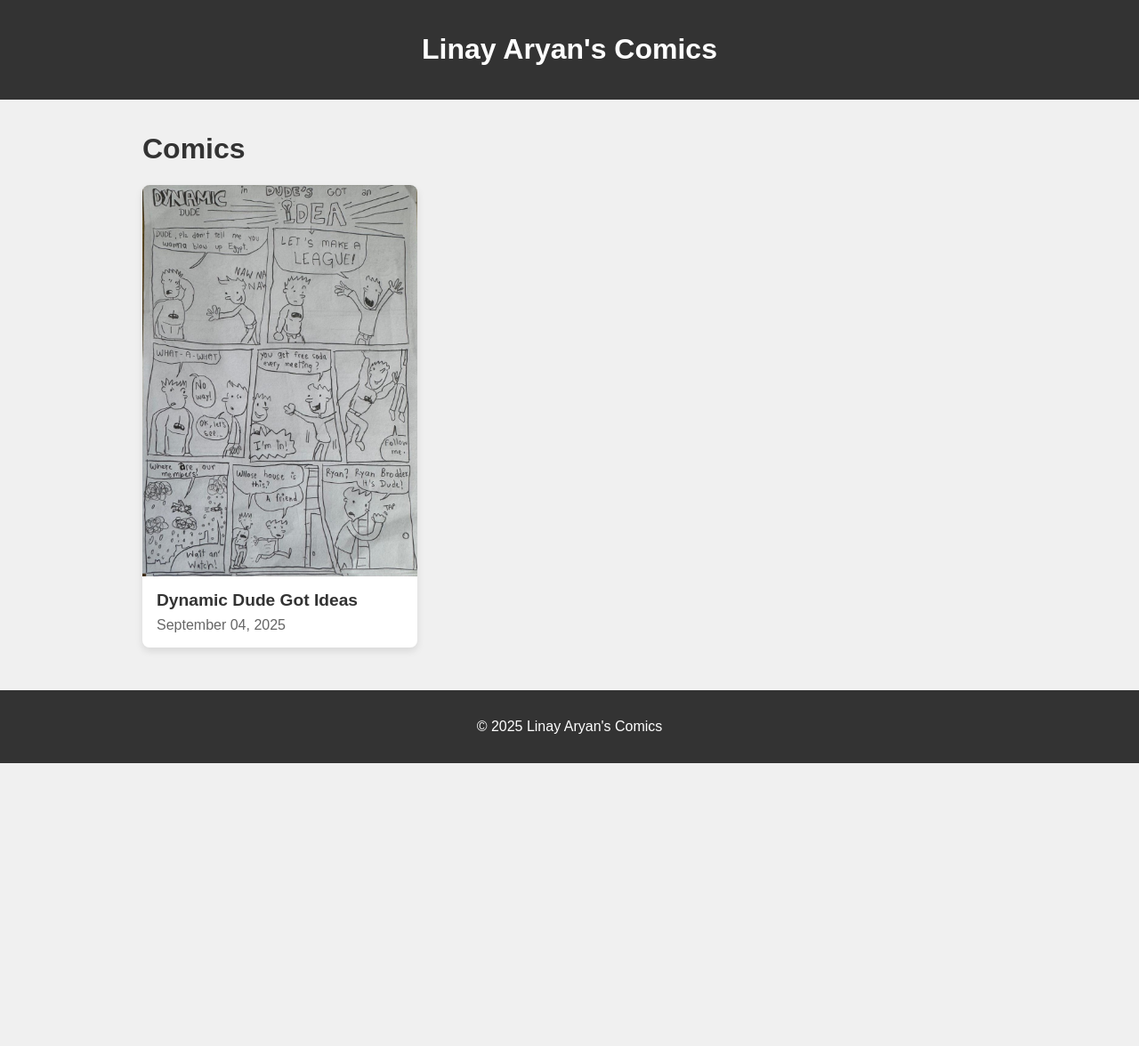
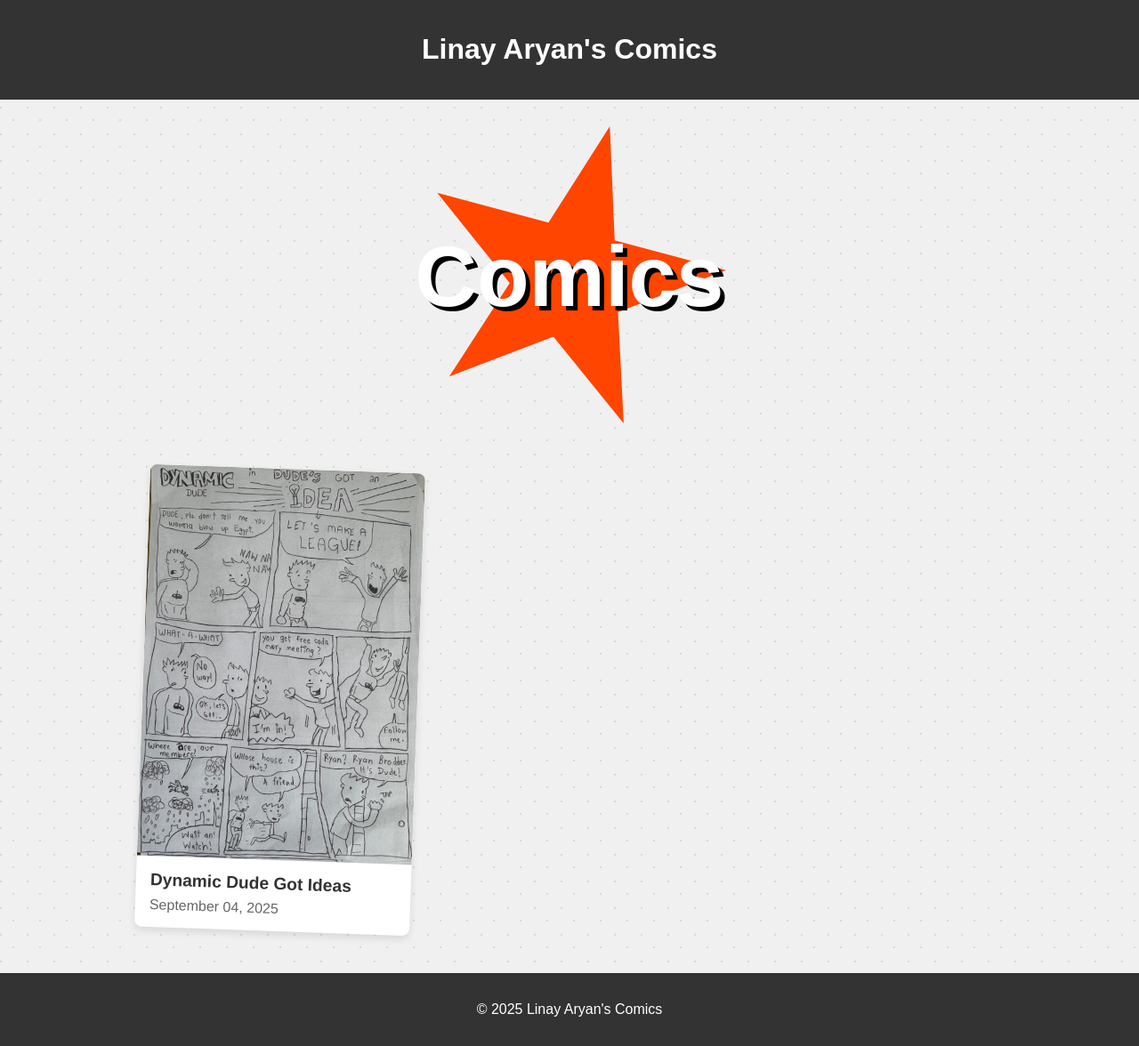
Before and after one commit to harishbn/linay-comics, a Jekyll site: the page built from index.md, in a window 1280 px wide. Shown: the whole page at 89% size. Built offline with Jekyll 4.4.1, drawn with Linux system fonts in a browser that asks for light colours; before the commit the page ends 900 px from its top, so only the background shows below that.

Commit message:
Style: Redesign homepage with comic theme enhancements

```diff
--- a/_layouts/default.html
+++ b/_layouts/default.html
@@ -8,7 +8,7 @@
     <link href="https://fonts.googleapis.com/css2?family=Bangers&family=Comic+Neue:wght@400;700&display=swap" rel="stylesheet">
     <link rel="stylesheet" href="{{ '/assets/css/style.css' | relative_url }}">
   </head>
-  <body>
+  <body class="{{ page.body_class }}">
     <header>
         <h1><a href="{{ "/" | relative_url }}">{{ site.title }}</a></h1>
     </header>
--- a/assets/css/style.css
+++ b/assets/css/style.css
@@ -184,3 +184,55 @@ footer {
     cursor: not-allowed;
     opacity: 0.2 !important;
 }
+
+/* Homepage specific styles */
+body.homepage {
+    background-image:
+        radial-gradient(circle at 1px 1px, rgba(0,0,0,0.1) 1px, transparent 0),
+        radial-gradient(circle at 15px 15px, rgba(0,0,0,0.1) 1px, transparent 0);
+    background-size: 30px 30px;
+}
+
+.page-title-container {
+    position: relative;
+    text-align: center;
+    margin: 2rem 0 4rem 0;
+}
+
+.page-title-container h1 {
+    font-size: 6rem;
+    color: #fff;
+    text-shadow: 5px 5px 0 #000;
+    display: inline-block;
+    position: relative;
+    z-index: 2;
+    padding: 2rem;
+}
+
+.page-title-container::before {
+    content: "";
+    position: absolute;
+    top: 50%;
+    left: 50%;
+    transform: translate(-50%, -50%) rotate(15deg);
+    width: 350px;
+    height: 350px;
+    background-color: #ff4500;
+    clip-path: polygon(50% 0%, 61% 35%, 98% 35%, 68% 57%, 79% 91%, 50% 70%, 21% 91%, 32% 57%, 2% 35%, 39% 35%);
+    z-index: 1;
+}
+
+.comic-gallery .comic-card:nth-child(3n+1) {
+    transform: rotate(2deg);
+}
+.comic-gallery .comic-card:nth-child(3n+2) {
+    transform: rotate(-2deg);
+}
+.comic-gallery .comic-card:nth-child(3n+3) {
+    transform: rotate(1deg);
+}
+
+.comic-gallery .comic-card:hover {
+    transform: translateY(-10px) scale(1.05) rotate(0);
+    box-shadow: 10px 10px 0px #ff4500;
+}
--- a/index.md
+++ b/index.md
@@ -1,8 +1,11 @@
 ---
 layout: default
+body_class: homepage
 ---
 
-<h1>Comics</h1>
+<div class="page-title-container">
+  <h1>Comics</h1>
+</div>
 
 <div class="comic-gallery">
   {% for comic in site.comics %}
```
